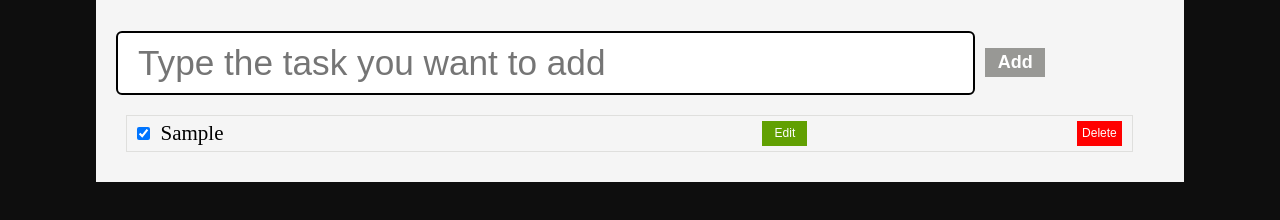
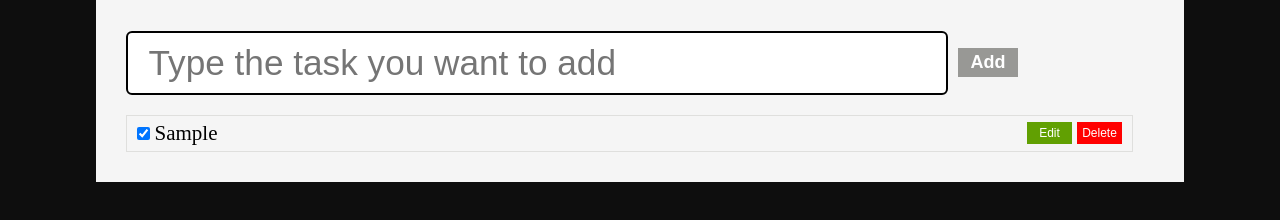
Before and after one commit to Julietja/Jay-Todo, a plain HTML site: page index.html in a window 1280 px wide. Both pictures are taken after typing "Sample" into the empty fields and a click on the button "Add". Shown: the part 234-454 px from the top of the page. Drawn offline with Linux system fonts and the light colour scheme.

Commit message:
Updated css file

```diff
--- a/script.js
+++ b/script.js
@@ -20,7 +20,7 @@ const addNewTodo = () => {
 
   //check if textbox is empty
   if (todoText === "") {
-    alert("Please enter a task before adding");
+    alert("You can't add an empty task!");
     return;
   }
 
--- a/style.css
+++ b/style.css
@@ -8,6 +8,7 @@ body{
  background-color: #0e0e0e;
  display: block;
  height: 100%;
+ width: 100%;
 }
 
 button{
@@ -32,16 +33,17 @@ button{
 }
 
 #display-area{
- display: flex;
+   display: flex;
  flex-direction: column;
   width: 98%;
   height: auto;
   margin-top: 20px;
 }
+
 .row-container{
-  display: flex;
+    display: flex;
  align-items: center;
-  width: 100%;
+  width: 98%;
   height: auto;
   margin-top: 50px;
 }
@@ -50,7 +52,7 @@ button{
   padding: 6px 10px;
   border: 2px solid black;
   border-radius: 6px;
-  width: 82%;
+  width: 80%;
   font-size: 1.4rem;
 }
 
@@ -65,25 +67,24 @@ font-weight: 600;
 }
 
 .lists-holder{
-  display: flex;
+    display: flex;
   width: 98%;
+  align-items: center;
   border: 1px solid #dfdfdd;
   padding: 5px 10px;
   margin-bottom: 10px;
 }
 
-
 .text{
 font-size: 21px;
-margin-left: 10px;
 margin-right: auto;
+padding: 0 4px;
+width: 80%;
 }
 
-.delete{
-  margin-left: auto;
+.edit, .delete{
   width: 45px;
-  padding: 2px;
-  background-color: red;
+  padding: 4px;
   border: none;
   color: white;
   font-size: 12px;
@@ -91,15 +92,13 @@ margin-right: auto;
 }
 
 .edit{
-  margin-left: auto;
-  width: 45px;
-  padding: 2px;
   background-color: rgb(97, 160, 2);
-  border: none;
-  color: white;
-  font-size: 12px;
-  font-weight: 500;
-}
+  margin-right: 5px;
+  }
+
+.delete{
+    background-color: red;
+ }
 
 @media screen and (min-width: 1025px) {
   .container{
```
Also changed, not shown: index.html (+3 -2 lines).
